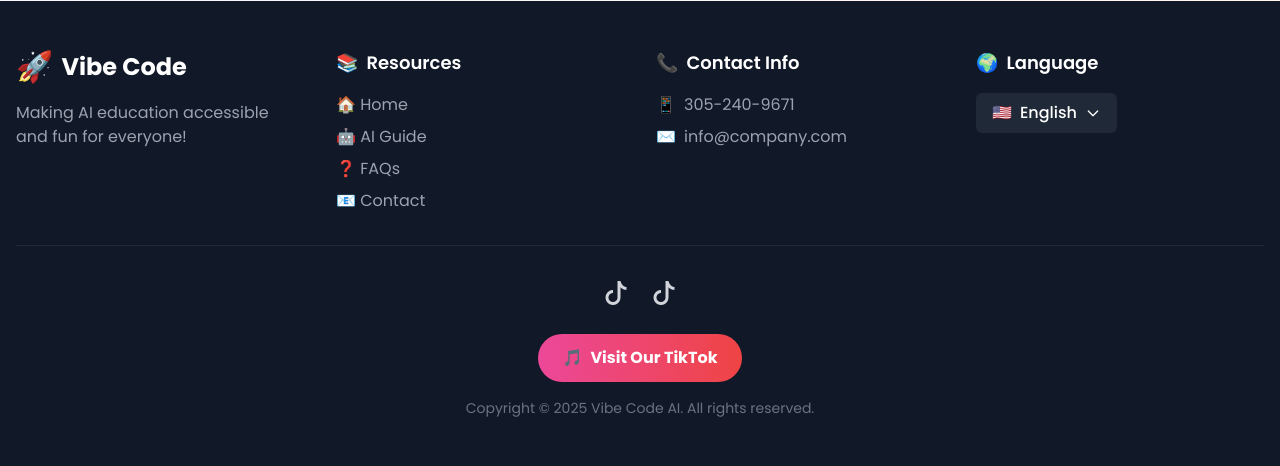
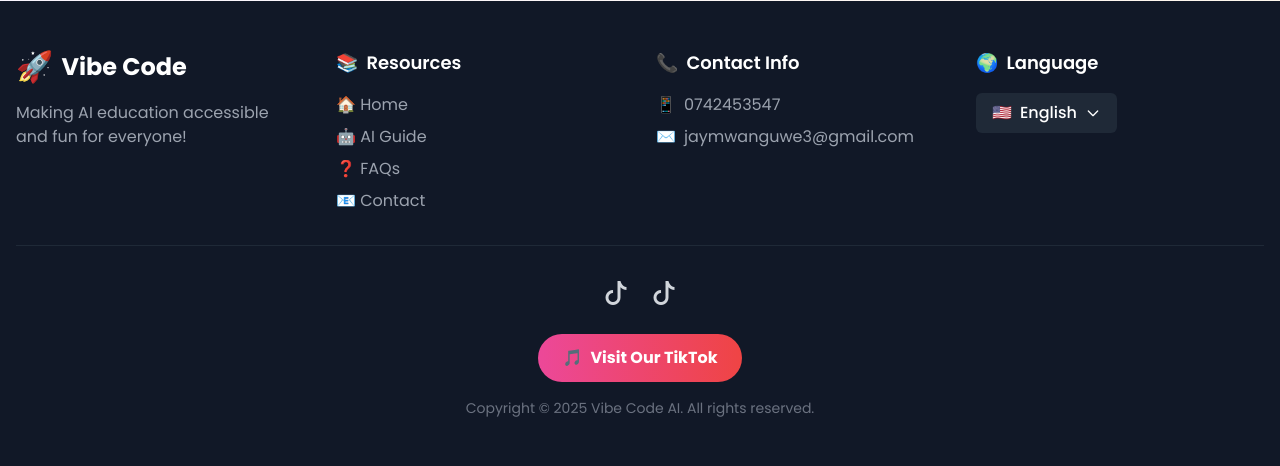
Before and after one commit to ja154/course_app, a Flask app: page / in a window 1280 px wide. Shown: the part 2570-3036 px from the top of the page. Run offline with Flask 3, Linux system fonts and the light colour scheme; some libraries are stand-ins or nearby versions.

Commit message:
index_combined.html

```diff
--- a/templates/index_combined.html
+++ b/templates/index_combined.html
@@ -294,11 +294,11 @@
                     </h6>
                     <p class="text-gray-400 mb-2 flex items-center">
                         <span class="mr-2">📱</span>
-                        <a href="tel:0742453547" class="hover:text-purple-400 transition-colors">305-240-9671</a>
+                        <a href="tel:0742453547" class="hover:text-purple-400 transition-colors">0742453547</a>
                     </p>
                     <p class="text-gray-400 flex items-center">
                         <span class="mr-2">✉️</span>
-                        <a href="mailto:info@company.com" class="hover:text-purple-400 transition-colors">info@company.com</a>
+                        <a href="mailto:info@company.com" class="hover:text-purple-400 transition-colors">jaymwanguwe3@gmail.com</a>
                     </p>
                 </div>
 
```
